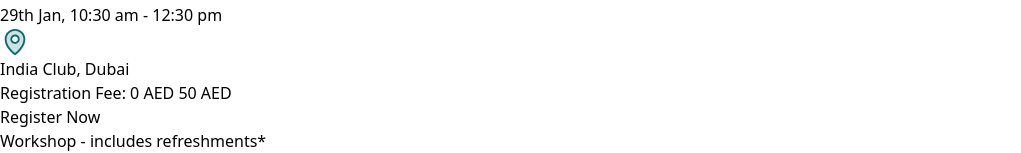
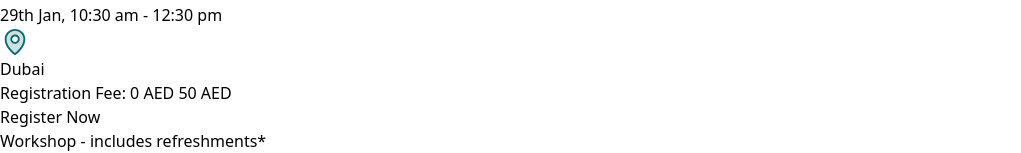
Before and after one commit to balancenutri/dubai-free-workshop, a React (Vite) app: page / in a window 1280 px wide. Shown: the part 473-626 px from the top of the page, without its empty margins (0-1021 px from the left). Built offline with nearby package versions, Linux system fonts and the light colour scheme; no server answers.

Commit message:
update name of the venue

```diff
--- a/src/components/Workshop.jsx
+++ b/src/components/Workshop.jsx
@@ -97,7 +97,7 @@
             </div>
             <div>
               <p className="md:text-base text-gray-800 font-semibold">
-                India Club, Dubai
+                Dubai
               </p>
             </div>
           </div>
```
